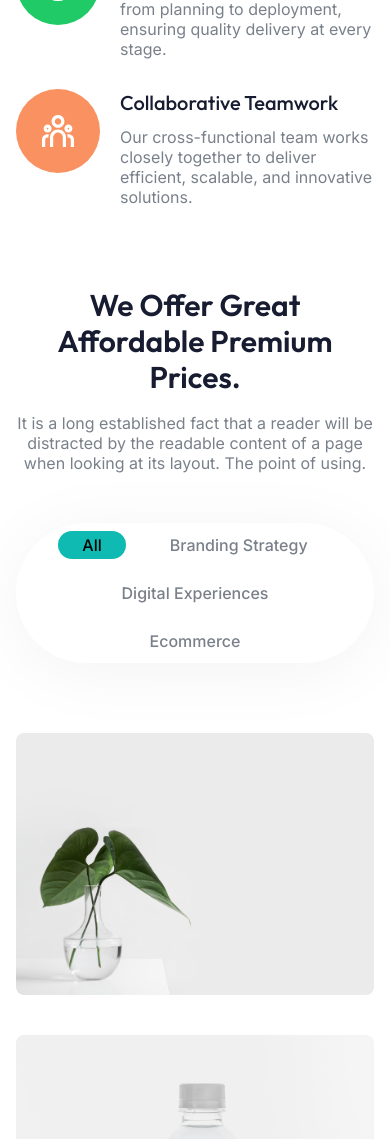
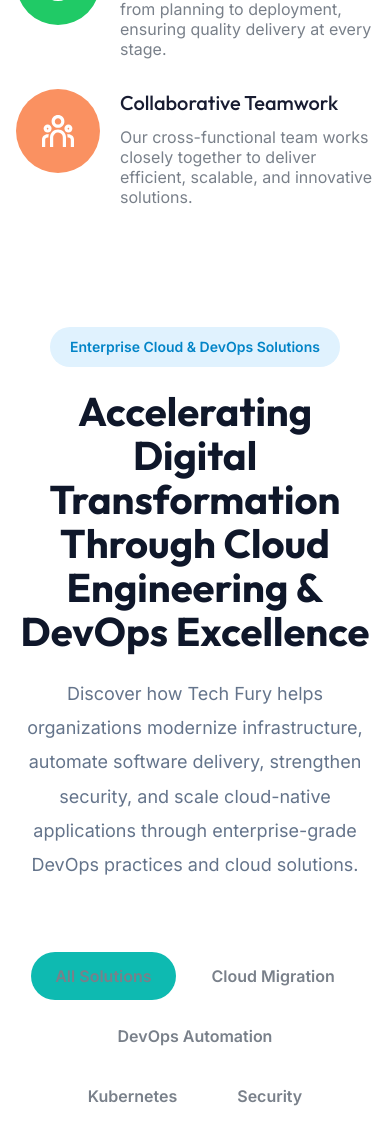
Before and after one commit to MuhammadNouman769/btr_solutions, a Django app: page / in a window 390 px wide. Shown: the part 1201-2340 px from the top of the page. Run offline with Django 5.2, Linux system fonts and the light colour scheme; some libraries are stand-ins or nearby versions.

Commit message:
feat: Enhance homepage with DevOps showcase section and styling
- Added a new showcase section to the homepage featuring DevOps solutions with a structured layout and responsive design.
- Implemented CSS styles for the showcase section, including grid layout for project cards and filter buttons for better user interaction.
- Updated existing styles in the CSS file for consistency and improved visual appeal.

```diff
--- a/Templates/home/index.html
+++ b/Templates/home/index.html
@@ -9,8 +9,167 @@
 }
 .set {
   text-align:center!important;
+  }
+
+  .tfdevops-showcase-section{
+    padding:120px 20px;
+    background:#ffffff;
+  }
+
+  .tfdevops-showcase-container{
+    max-width:1300px;
+    margin:auto;
+  }
+
+  .tfdevops-showcase-header{
+    text-align:center;
+    max-width:900px;
+    margin:0 auto 70px;
+  }
+
+  .tfdevops-showcase-badge{
+    display:inline-block;
+    padding:10px 20px;
+    border-radius:999px;
+    background:#e0f2fe;
+    color:#0284c7;
+    font-size:14px;
+    font-weight:600;
+    margin-bottom:22px;
+  }
+
+  .tfdevops-showcase-title{
+    font-size:56px;
+    font-weight:800;
+    line-height:1.1;
+    color:#0f172a;
+    margin-bottom:24px;
+  }
+
+  .tfdevops-showcase-description{
+    font-size:18px;
+    color:#64748b;
+    line-height:1.9;
+  }
+
+  /* FILTERS */
+
+  .tfdevops-showcase-filters{
+    display:flex;
+    justify-content:center;
+    flex-wrap:wrap;
+    gap:12px;
+    margin-bottom:50px;
+  }
+
+  .tfdevops-filter-btn{
+    border:none;
+    cursor:pointer;
+    padding:14px 24px;
+    border-radius:999px;
+    background;#79808A;
+    font-weight:600;
+    transition:.3s;
+  }
+
+  .tfdevops-filter-btn.active{
+    background:#0ebab1;
+    color:#79808A;
+  }
+
+  /* GRID */
+
+  .tfdevops-showcase-grid{
+    display:grid;
+    grid-template-columns:repeat(3,1fr);
+    gap:30px;
+  }
+
+  /* CARD */
+
+  .tfdevops-showcase-card{
+    position:relative;
+    overflow:hidden;
+    border-radius:28px;
+    min-height:500px;
+  }
+
+  .tfdevops-showcase-card img{
+    width:100%;
+    height:100%;
+    object-fit:cover;
+    position:absolute;
+    inset:0;
+    transition:.6s;
+  }
+
+  .tfdevops-showcase-card:hover img{
+    transform:scale(1.08);
+  }
+
+  .tfdevops-showcase-overlay{
+    position:absolute;
+    inset:0;
+    padding:35px;
+    display:flex;
+    flex-direction:column;
+    justify-content:flex-end;
+    background:
+    linear-gradient(
+    transparent,
+    rgba(2,6,23,.95)
+    );
+  }
+
+  .tfdevops-card-tag{
+    display:inline-block;
+    width:max-content;
+    padding:8px 14px;
+    border-radius:999px;
+    background:#0ebab1;
+    color:#fff;
+    font-size:13px;
+    margin-bottom:15px;
+  }
+
+  .tfdevops-showcase-overlay h3{
+    color:#fff;
+    font-size:28px;
+    margin-bottom:15px;
+  }
+
+  .tfdevops-showcase-overlay p{
+    color:#cbd5e1;
+    line-height:1.8;
+    margin-bottom:18px;
+  }
+
+  .tfdevops-showcase-overlay a{
+    color:#0ebab1;
+    text-decoration:none;
+    font-weight:600;
+  }
+
+  .tfdevops-hidden{
+    display:none !important;
+  }
+
+  /* RESPONSIVE */
+
+  @media(max-width:991px){
+
+  .tfdevops-showcase-grid{
+  grid-template-columns:1fr;
+  }
+
+  .tfdevops-showcase-title{
+  font-size:40px;
+  }
+
 }
-</style>
+
+  </style>
+
 
 <!-- ===== HERO START ===== -->
 <section class="hero">
@@ -125,126 +284,317 @@
 </section>
 <!-- ===== Small Features End ===== -->
 
+<!-- =====================================================
+     TFDEVOPS SHOWCASE SECTION
+     COMPLETE HTML + CSS + JS
+     INDUSTRY LEVEL / UNIQUE CLASSES
+====================================================== -->
 
-    <!-- ===== Projects Start ===== -->
-    <section class="pg pj vp mr oj wp nr">
-      <!-- Section Title Start -->
-      <div
-        x-data="{ sectionTitle: `We Offer Great Affordable Premium Prices.`, sectionTitleText: `It is a long established fact that a reader will be distracted by the readable content of a page when looking at its layout. The point of using.`}">
-        <div class="animate_top bb ze rj ki xn vq">
-          <h2 x-text="sectionTitle" class="fk vj pr kk wm on/5 gq/2 bb _b">
+<section class="tfdevops-showcase-section">
+
+  <div class="tfdevops-showcase-container">
+
+      <!-- Heading -->
+      <div class="tfdevops-showcase-header">
+
+          <span class="tfdevops-showcase-badge">
+              Enterprise Cloud & DevOps Solutions
+          </span>
+
+          <h2 class="tfdevops-showcase-title">
+              Accelerating Digital Transformation Through
+              Cloud Engineering & DevOps Excellence
           </h2>
-          <p class="bb on/5 wo/5 hq" x-text="sectionTitleText"></p>
-        </div>
 
+          <p class="tfdevops-showcase-description">
+              Discover how Tech Fury helps organizations modernize infrastructure,
+              automate software delivery, strengthen security, and scale cloud-native
+              applications through enterprise-grade DevOps practices and cloud solutions.
+          </p>
 
       </div>
-      <!-- Section Title End -->
 
-      <div class="bb ze ki xn 2xl:ud-px-0 jb" x-data="{filterTab: 1}">
-        <!-- Porject Tab -->
-        <div class="projects-tab _e bb tc uf wf xf cg rg hh rm vk xm si ti fc">
-          <button data-filter="*" @click="filterTab = 1" :class="{ 'gh lk' : filterTab === 1 }"
-            class="project-tab-btn ek rg ml il vi mi">
-            All
+      <!-- Filter Buttons -->
+      <div class="tfdevops-showcase-filters">
+
+          <button class="tfdevops-filter-btn active"
+              data-filter="all">
+              All Solutions
           </button>
-          <button data-filter=".branding" @click="filterTab = 2" :class="{ 'gh lk' : filterTab === 2 }"
-            class="project-tab-btn ek rg ml il vi mi">
-            Branding Strategy
+
+          <button class="tfdevops-filter-btn"
+              data-filter="migration">
+              Cloud Migration
           </button>
-          <button data-filter=".digital" @click="filterTab = 3" :class="{ 'gh lk' : filterTab === 3 }"
-            class="project-tab-btn ek rg ml il vi mi">
-            Digital Experiences
+
+          <button class="tfdevops-filter-btn"
+              data-filter="automation">
+              DevOps Automation
           </button>
-          <button data-filter=".ecommerce" @click="filterTab = 4" :class="{ 'gh lk' : filterTab === 4 }"
-            class="project-tab-btn ek rg ml il vi mi">
-            Ecommerce
+
+          <button class="tfdevops-filter-btn"
+              data-filter="kubernetes">
+              Kubernetes
           </button>
-        </div>
 
-        <!-- Projects item wrapper -->
-        <div class="projects-wrapper tc -ud-mx-5">
-          <div class="project-sizer"></div>
-          <!-- Project Item -->
-          <div class="project-item wi fb vd jn/2 to/3 branding ecommerce">
-            <div class="c i pg sg z-1">
-              <img src="{% static 'images/project-01.png'%}" alt="Project" />
+          <button class="tfdevops-filter-btn"
+              data-filter="security">
+              Security
+          </button>
 
-              <div class="h s r df nl kl im tc sf wf xf vd yc sg al hh/20 z-10">
-                <h4 class="ek tj kk hc">Photo Retouching</h4>
-                <p>Branded Ecommerce</p>
-                <a class="c tc wf xf ie ld rg _g dh ml il ph jm km jc" href="#!">
-                  <svg class="th lm ml il" width="14" height="14" viewBox="0 0 14 14" fill="none"
-                    xmlns="http://www.w3.org/2000/svg">
-                    <path
-                      d="M10.4763 6.16664L6.00634 1.69664L7.18467 0.518311L13.6663 6.99998L7.18467 13.4816L6.00634 12.3033L10.4763 7.83331H0.333008V6.16664H10.4763Z" />
-                  </svg>
-                </a>
+      </div>
+
+      <!-- Cards -->
+      <div class="tfdevops-showcase-grid">
+
+          <!-- Card 1 -->
+          <div class="tfdevops-showcase-card"
+              data-category="migration">
+
+              <img
+                  src="https://images.unsplash.com/photo-1451187580459-43490279c0fa?auto=format&fit=crop&w=1400&q=80"
+                  alt="Cloud Migration">
+
+              <div class="tfdevops-showcase-overlay">
+
+                  <span class="tfdevops-card-tag">
+                      Cloud Migration
+                  </span>
+
+                  <h3>
+                      Enterprise Cloud Transformation
+                  </h3>
+
+                  <p>
+                      Migrate legacy applications and workloads
+                      into secure, scalable cloud environments
+                      while minimizing risk and downtime.
+                  </p>
+
+                  <a href="#">
+                      Learn More →
+                  </a>
+
               </div>
-            </div>
+
           </div>
 
-          <!-- Project Item -->
-          <div class="project-item wi fb vd jn/2 to/3 digital">
-            <div class="c i pg sg z-1">
-              <img src="{% static 'images/project-02.png'%}" alt="Project" />
+          <!-- Card 2 -->
+          <div class="tfdevops-showcase-card"
+              data-category="automation">
 
-              <div class="h s r df nl kl im tc sf wf xf vd yc sg al hh/20 z-10">
-                <h4 class="ek tj kk hc">Photo Retouching</h4>
-                <p>Branded Ecommerce</p>
-                <a class="c tc wf xf ie ld rg _g dh ml il ph jm km jc" href="#!">
-                  <svg class="th lm ml il" width="14" height="14" viewBox="0 0 14 14" fill="none"
-                    xmlns="http://www.w3.org/2000/svg">
-                    <path
-                      d="M10.4763 6.16664L6.00634 1.69664L7.18467 0.518311L13.6663 6.99998L7.18467 13.4816L6.00634 12.3033L10.4763 7.83331H0.333008V6.16664H10.4763Z" />
-                  </svg>
-                </a>
+              <img
+                  src="https://images.unsplash.com/photo-1516321318423-f06f85e504b3?auto=format&fit=crop&w=1400&q=80"
+                  alt="DevOps Automation">
+
+              <div class="tfdevops-showcase-overlay">
+
+                  <span class="tfdevops-card-tag">
+                      DevOps Automation
+                  </span>
+
+                  <h3>
+                      CI/CD Pipeline Engineering
+                  </h3>
+
+                  <p>
+                      Accelerate software delivery through
+                      automated build, testing and deployment
+                      workflows.
+                  </p>
+
+                  <a href="#">
+                      Learn More →
+                  </a>
+
               </div>
-            </div>
+
           </div>
 
-          <!-- Project Item -->
-          <div class="project-item wi fb vd jn/2 to/3 branding ecommerce">
-            <div class="c i pg sg z-1">
-              <img src="{% static 'images/project-04.png'%}" alt="Project" />
+          <!-- Card 3 -->
+          <div class="tfdevops-showcase-card"
+              data-category="kubernetes">
 
-              <div class="h s r df nl kl im tc sf wf xf vd yc sg al hh/20 z-10">
-                <h4 class="ek tj kk hc">Photo Retouching</h4>
-                <p>Branded Ecommerce</p>
-                <a class="c tc wf xf ie ld rg _g dh ml il ph jm km jc" href="#!">
-                  <svg class="th lm ml il" width="14" height="14" viewBox="0 0 14 14" fill="none"
-                    xmlns="http://www.w3.org/2000/svg">
-                    <path
-                      d="M10.4763 6.16664L6.00634 1.69664L7.18467 0.518311L13.6663 6.99998L7.18467 13.4816L6.00634 12.3033L10.4763 7.83331H0.333008V6.16664H10.4763Z" />
-                  </svg>
-                </a>
+              <img
+                  src="https://images.unsplash.com/photo-1558494949-ef010cbdcc31?auto=format&fit=crop&w=1400&q=80"
+                  alt="Kubernetes">
+
+              <div class="tfdevops-showcase-overlay">
+
+                  <span class="tfdevops-card-tag">
+                      Kubernetes
+                  </span>
+
+                  <h3>
+                      Container Orchestration Platform
+                  </h3>
+
+                  <p>
+                      Deploy and manage highly available
+                      cloud-native applications through
+                      Kubernetes ecosystems.
+                  </p>
+
+                  <a href="#">
+                      Learn More →
+                  </a>
+
               </div>
-            </div>
+
           </div>
 
-          <!-- Project Item -->
-          <div class="project-item wi fb vd vo/3 digital ecommerce">
-            <div class="c i pg sg z-1">
-              <img src="{% static 'images/project-03.png'%}" alt="Project" />
+          <!-- Card 4 -->
+          <div class="tfdevops-showcase-card"
+              data-category="security">
 
-              <div class="h s r df nl kl im tc sf wf xf vd yc sg al hh/20 z-10">
-                <h4 class="ek tj kk hc">Photo Retouching</h4>
-                <p>Branded Ecommerce</p>
-                <a class="c tc wf xf ie ld rg _g dh ml il ph jm km jc" href="#!">
-                  <svg class="th lm ml il" width="14" height="14" viewBox="0 0 14 14" fill="none"
-                    xmlns="http://www.w3.org/2000/svg">
-                    <path
-                      d="M10.4763 6.16664L6.00634 1.69664L7.18467 0.518311L13.6663 6.99998L7.18467 13.4816L6.00634 12.3033L10.4763 7.83331H0.333008V6.16664H10.4763Z" />
-                  </svg>
-                </a>
+              <img
+                  src="https://images.unsplash.com/photo-1563986768609-322da13575f3?auto=format&fit=crop&w=1400&q=80"
+                  alt="Security">
+
+              <div class="tfdevops-showcase-overlay">
+
+                  <span class="tfdevops-card-tag">
+                      Security
+                  </span>
+
+                  <h3>
+                      Enterprise Security & Monitoring
+                  </h3>
+
+                  <p>
+                      Continuous monitoring, governance,
+                      compliance management and proactive
+                      threat detection.
+                  </p>
+
+                  <a href="#">
+                      Learn More →
+                  </a>
+
               </div>
-            </div>
+
           </div>
-        </div>
+
+          <!-- Card 5 -->
+          <div class="tfdevops-showcase-card"
+              data-category="automation">
+
+              <img
+                  src="https://images.unsplash.com/photo-1552664730-d307ca884978?auto=format&fit=crop&w=1400&q=80"
+                  alt="Infrastructure">
+
+              <div class="tfdevops-showcase-overlay">
+
+                  <span class="tfdevops-card-tag">
+                      Infrastructure as Code
+                  </span>
+
+                  <h3>
+                      Automated Infrastructure Provisioning
+                  </h3>
+
+                  <p>
+                      Deploy infrastructure consistently
+                      using Terraform, CloudFormation
+                      and IaC frameworks.
+                  </p>
+
+                  <a href="#">
+                      Learn More →
+                  </a>
+
+              </div>
+
+          </div>
+
+          <!-- Card 6 -->
+          <div class="tfdevops-showcase-card"
+              data-category="migration">
+
+              <img
+                  src="https://images.unsplash.com/photo-1460925895917-afdab827c52f?auto=format&fit=crop&w=1400&q=80"
+                  alt="Cloud Architecture">
+
+              <div class="tfdevops-showcase-overlay">
+
+                  <span class="tfdevops-card-tag">
+                      Cloud Architecture
+                  </span>
+
+                  <h3>
+                      High Performance Cloud Platforms
+                  </h3>
+
+                  <p>
+                      Design resilient architectures
+                      optimized for scalability,
+                      security and cost efficiency.
+                  </p>
+
+                  <a href="#">
+                      Learn More →
+                  </a>
+
+              </div>
+
+          </div>
+
       </div>
-    </section>
-    <!-- ===== Projects End ===== -->
 
+  </div>
+
+</section>
+
+<script>
+
+document.addEventListener("DOMContentLoaded", function(){
+
+  const buttons =
+  document.querySelectorAll(".tfdevops-filter-btn");
+
+  const cards =
+  document.querySelectorAll(".tfdevops-showcase-card");
+
+  buttons.forEach(button => {
+
+      button.addEventListener("click", function(){
+
+          buttons.forEach(btn =>
+              btn.classList.remove("active")
+          );
+
+          this.classList.add("active");
+
+          const filter =
+          this.getAttribute("data-filter");
+
+          cards.forEach(card => {
+
+              if(filter === "all"){
+                  card.classList.remove("tfdevops-hidden");
+              }
+              else{
+
+                  if(
+                      card.dataset.category === filter
+                  ){
+                      card.classList.remove("tfdevops-hidden");
+                  }
+                  else{
+                      card.classList.add("tfdevops-hidden");
+                  }
+
+              }
+
+          });
+
+      });
+
+  });
+
+});
+
+</script>
 
     <!-- ===== Testimonials Start ===== -->
     <section class="hj rp hr">
```
Also changed, not shown: static/css/style.css (line endings or trailing spaces).
